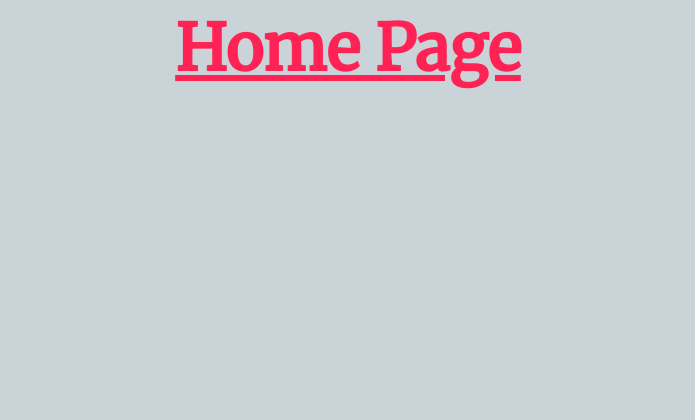
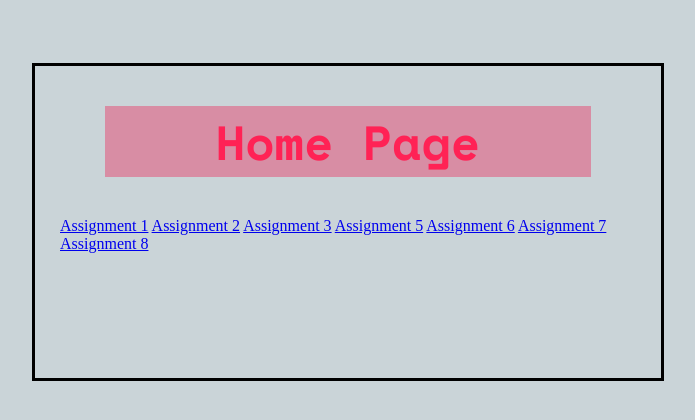
Before and after one commit to Vistril/cs-2350-asgn3-home, a plain HTML site: page index.html in a window 1280 px wide. Shown: the whole page, without its empty margins (292-987 px from the left). Drawn offline with nearby package versions, Linux system fonts and the light colour scheme.

Commit message:
Update index.html

```diff
--- a/index.html
+++ b/index.html
@@ -1,17 +1,29 @@
-<html>
-   <head>
+<html><head>
       <meta charset="UTF-8">
       <meta name="description" content="oejfiewjhfiewjfiewjfuewjf8ewfijewhf">
       <title>recipe</title>
       <link rel="stylesheet" href="style.css">
-      <link href="https://fonts.googleapis.com/css2?family=Abel&family=Rubik:wght@600&display=swap" rel="stylesheet">
+      <link href="https://fonts.googleapis.com/css2?family=Abel&amp;family=Rubik:wght@600&amp;display=swap" rel="stylesheet">
       <link rel="preconnect" href="https://fonts.gstatic.com">
-      <link href="https://fonts.googleapis.com/css2?family=Space+Mono:ital,wght@0,400;0,700;1,400;1,700&display=swap" rel="stylesheet">
-      <link href="https://fonts.googleapis.com/css2?family=Merriweather&display=swap" rel="stylesheet">
+      <link href="https://fonts.googleapis.com/css2?family=Space+Mono:ital,wght@0,400;0,700;1,400;1,700&amp;display=swap" rel="stylesheet">
+      <link href="https://fonts.googleapis.com/css2?family=Merriweather&amp;display=swap" rel="stylesheet">
    </head>
 
    <body>
-      <div class="mainarea">
-      <center><h1 style="color:#f25;"><u>Home Page</u></h1></center></div>
-   </body>
-</html>
+      <div class="mainarea" style="border-style: solid;margin-left:25%;margin-right:25%;margin-top:5%">
+      <center><h2 style="color:#f25;text-align:center;font-size:xxx-large;background-color:rgba(235,34,85,0.4);">Home Page</h2></center>
+  <div class="sidenav" style="margin-left:25px;margin-bottom:20%;">
+  <a href="#">Assignment 1</a>
+  <a href="#">Assignment 2</a>
+  <a href="#">Assignment 3</a>
+  <a href="#">Assignment 5</a>
+  <a href="#">Assignment 6</a>
+  <a href="#">Assignment 7</a>
+    <a href="#">Assignment 8</a>
+
+
+</div>
+</div>
+
+
+</body></html>
```
